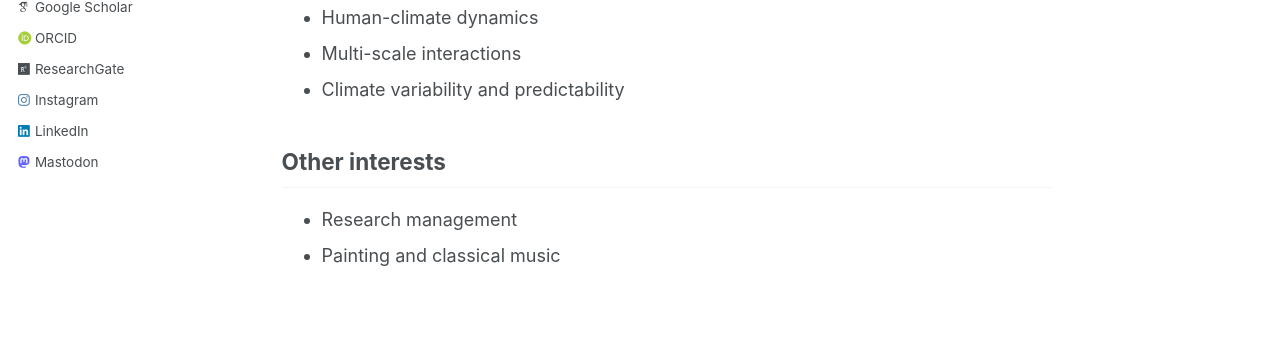
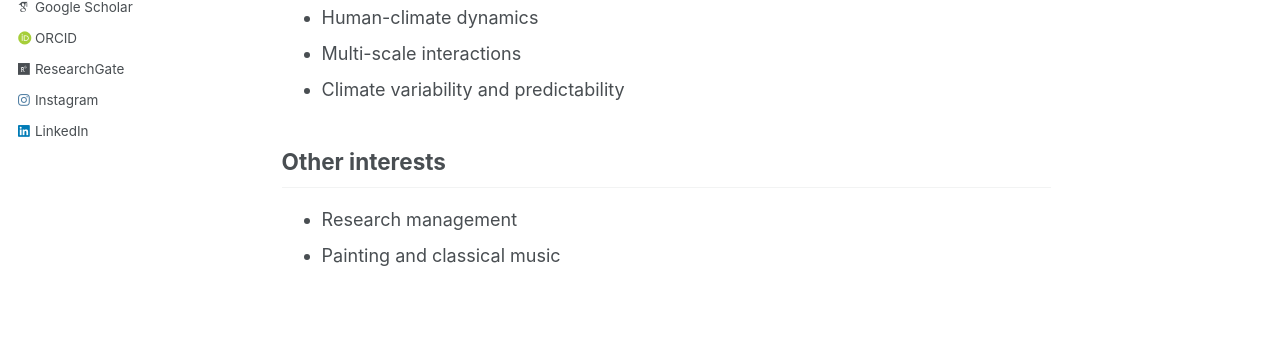
Before and after one commit to john-ssebandeke/john-ssebandeke.github.io, a Jekyll site: the page built from _pages/about.md, in a window 1280 px wide. Shown: the part 453-799 px from the top of the page. Built offline with Jekyll 4.4.1, drawn with Linux system fonts in a browser that asks for light colours; some web fonts are replaced.

Commit message:
Update _config.yml

```diff
--- a/_config.yml
+++ b/_config.yml
@@ -58,7 +58,7 @@ author:
   instagram        : "john.ssebandeke"
   lastfm           : # Username
   linkedin         : "John-ssebandeke"
-  mastodon         : "@john_ssebandeke@mastodon.social"
+  mastodon         : #"john_ssebandeke@mastodon.social"
   medium           : # URL
   pinterest        : # Username
   soundcloud       : # Username
```
